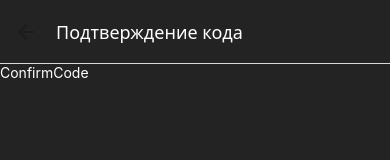
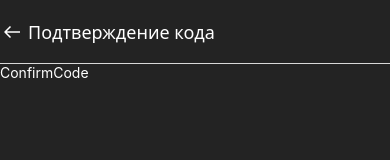
Before and after one commit to miisemaks/inpalm, a React Native app: screen /ConfirmCode in a window 390 px wide. Shown: the top 160 px of the page. Built offline with nearby package versions, Linux system fonts and the light colour scheme.

Commit message:
header left navigation added

```diff
--- a/src/app/Navigation.tsx
+++ b/src/app/Navigation.tsx
@@ -4,11 +4,12 @@ import { createNativeStackNavigator } from '@react-navigation/native-stack';
 import { Login } from 'screens/login';
 import { NavigationContainer } from '@react-navigation/native';
 import { colors } from 'shared/styles/colors';
-import { View } from 'react-native';
+import { TouchableOpacity, View } from 'react-native';
 import { ConfirmCode } from 'screens/confirmCode';
 import { Register } from 'screens/register';
 import { RootStackParamList } from 'shared/types/navigation';
 import { Restore } from 'screens/restore';
+import { ArrowLeft } from 'shared/icons/ArrowLeft';
 
 const Stack = createNativeStackNavigator<RootStackParamList>();
 
@@ -18,7 +19,7 @@ export const Navigation = () => {
       <SafeAreaView style={{ flex: 1 }}>
         <NavigationContainer>
           <Stack.Navigator
-            screenOptions={{
+            screenOptions={({ navigation }) => ({
               headerStyle: {
                 backgroundColor: colors.bgPrimary,
               },
@@ -28,13 +29,17 @@ export const Navigation = () => {
               contentStyle: {
                 backgroundColor: colors.bgPrimary,
               },
-              headerBackTitle: '',
-            }}
+              headerLeft: () => (
+                <TouchableOpacity onPress={() => navigation.goBack()}>
+                  <ArrowLeft />
+                </TouchableOpacity>
+              ),
+            })}
           >
             <Stack.Screen
               name="Login"
               component={Login}
-              options={{ title: 'Авторизация' }}
+              options={{ title: 'Авторизация', headerLeft: () => null }}
             />
             <Stack.Screen
               name="ConfirmCode"
--- /dev/null
+++ b/src/shared/icons/ArrowLeft.tsx
@@ -0,0 +1,17 @@
+import React from 'react';
+import { Path, Svg } from 'react-native-svg';
+import { colors } from 'shared/styles/colors';
+import { IconProps } from 'shared/types/IconProp';
+
+export const ArrowLeft = ({ size = 24, color = 'textPrimary' }: IconProps) => {
+  return (
+    <Svg width={size} height={size} viewBox="0 0 24 24" fill="none">
+      <Path
+        fillRule="evenodd"
+        clipRule="evenodd"
+        d="M6.81731 12.749L11.0289 16.9388L9.97105 18.0022L4.47105 12.5307C4.32955 12.39 4.25 12.1986 4.25 11.999C4.25 11.7994 4.32955 11.6081 4.47105 11.4673L9.97105 5.99585L11.0289 7.05926L6.81737 11.249L20 11.249L20 12.749L6.81731 12.749Z"
+        fill={colors[color]}
+      />
+    </Svg>
+  );
+};
--- a/src/shared/styles/colors.ts
+++ b/src/shared/styles/colors.ts
@@ -9,3 +9,5 @@ export const colors = {
   accent: '#14EBAB',
   accent2: '#14EBAB4D',
 };
+
+export type ColorType = keyof typeof colors;
--- /dev/null
+++ b/src/shared/types/IconProp.ts
@@ -0,0 +1,6 @@
+import { ColorType } from 'shared/styles/colors';
+
+export type IconProps = {
+  size?: number;
+  color?: ColorType;
+};
```
Also changed, not shown: 1 other file (tests, documents, lock files or other folders).
